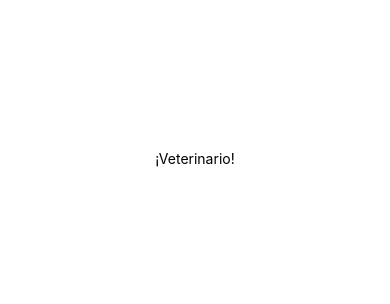
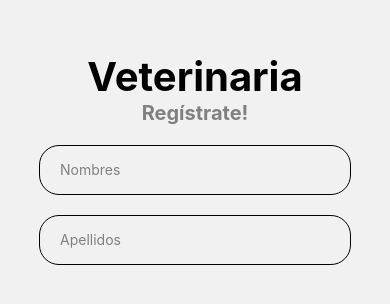
Before and after one commit to AndresCarvajal10/proyectoIntegrador, a React Native app in the folder RNveterinario/: screen / in a window 390 px wide. Shown: the part 264-568 px from the top of the page. Built offline with nearby package versions, Linux system fonts and the light colour scheme.

Commit message:
Se establecen configuraciones para funcionamiento

```diff
--- a/RNveterinario/App.tsx
+++ b/RNveterinario/App.tsx
@@ -1,10 +1,21 @@
 import { StatusBar } from 'expo-status-bar';
-import { StyleSheet, Text, View } from 'react-native';
+import React from 'react';
+import { View, Text, StyleSheet, TextInput, Image} from 'react-native';
 
 export default function App() {
+
   return (
     <View style={styles.container}>
-      <Text>¡Veterinario!</Text>
+      <Text style={styles.titulo}>Veterinaria</Text>
+      <Text style={styles.subtitulo}>Regístrate!</Text>
+      <TextInput
+      placeholder='Nombres'
+      style={styles.input}
+      />
+      <TextInput
+      placeholder='Apellidos'
+      style={styles.input}
+      />
       <StatusBar style="auto" />
     </View>
   );
@@ -13,8 +24,28 @@ export default function App() {
 const styles = StyleSheet.create({
   container: {
     flex: 1,
-    backgroundColor: '#fff',
+    backgroundColor: '#f1f1f1',
     alignItems: 'center',
     justifyContent: 'center',
   },
+  titulo:{
+    fontSize: 40,
+    color: 'black',
+    fontWeight: 'bold'
+  },
+  subtitulo:{
+    fontSize: 20,
+    fontWeight: 'bold',
+    color: 'gray',
+  },
+  input:{
+    borderWidth: 1,
+    color: 'gray',
+    padding: 10,
+    width: '80%',
+    height: 50,
+    marginTop: 20,
+    borderRadius: 20,
+    paddingStart: 20,
+  }
 });
--- a/RNveterinario/tsconfig.json
+++ b/RNveterinario/tsconfig.json
@@ -1,6 +1,7 @@
 {
   "extends": "expo/tsconfig.base",
   "compilerOptions": {
-    "strict": true
+    "strict": true,
+    "jsx": "react"
   }
 }
```
